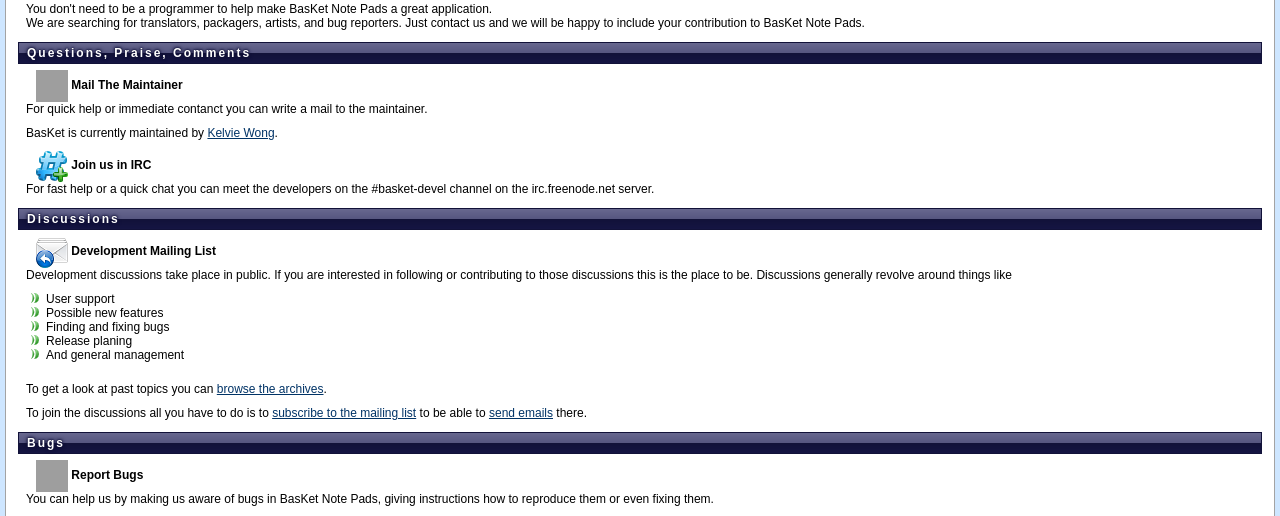
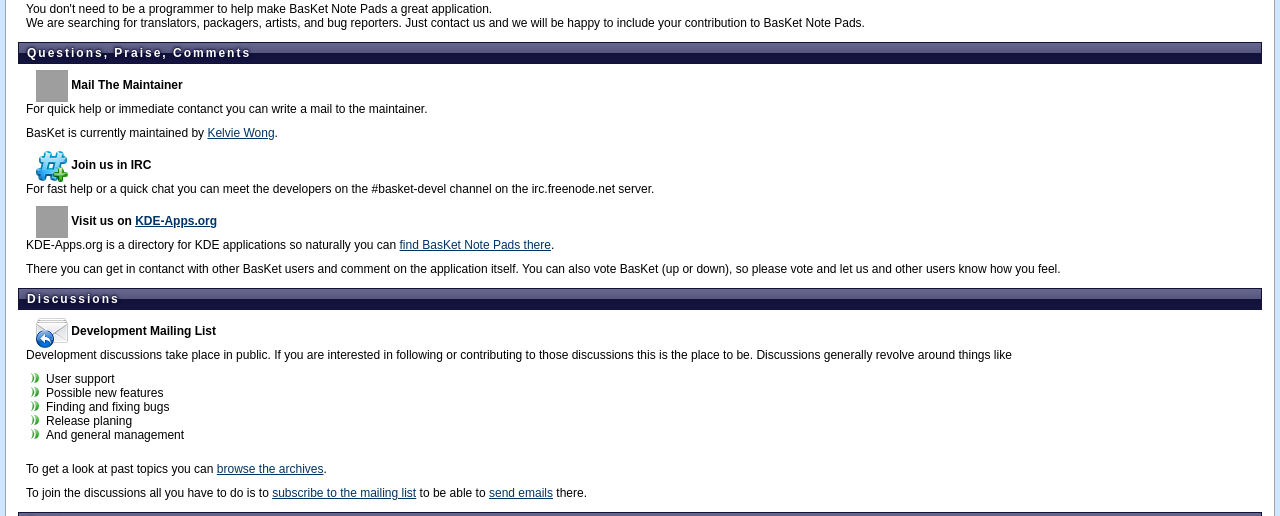
Before and after one commit to basket-notepads/basket-website, a PHP site: page /contribute.php in a window 1280 px wide. Shown: the part 150-666 px from the top of the page. Run offline with PHP 8.4, Linux system fonts and the light colour scheme; grey boxes are pictures that could not be loaded.

Commit message:
Added a KDE-Apps.org section in contribute.php.

```diff
--- a/contribute.php
+++ b/contribute.php
@@ -31,6 +31,17 @@
   <p>
     For fast help or a quick chat you can meet the developers on the #basket-devel channel on the irc.freenode.net server.
   </p>
+
+  <h4>
+    <img  src="icons/kde-apps.org.png" alt="" width="32" height="32" />
+    Visit us on <a href="http://kde-apps.org">KDE-Apps.org</a>
+  </h4>
+  <p>
+    KDE-Apps.org is a directory for KDE applications so naturally you can <a href="http://kde-apps.org/content/show.php?content=10020" title="BasKet Note Pads on KDE-Apps.org">find BasKet Note Pads there</a>.
+  </p>
+  <p>
+    There you can get in contanct with other BasKet users and comment on the application itself.
+    You can also vote BasKet (up or down), so please vote and let us and other users know how you feel.
   </p>
 
 
```
